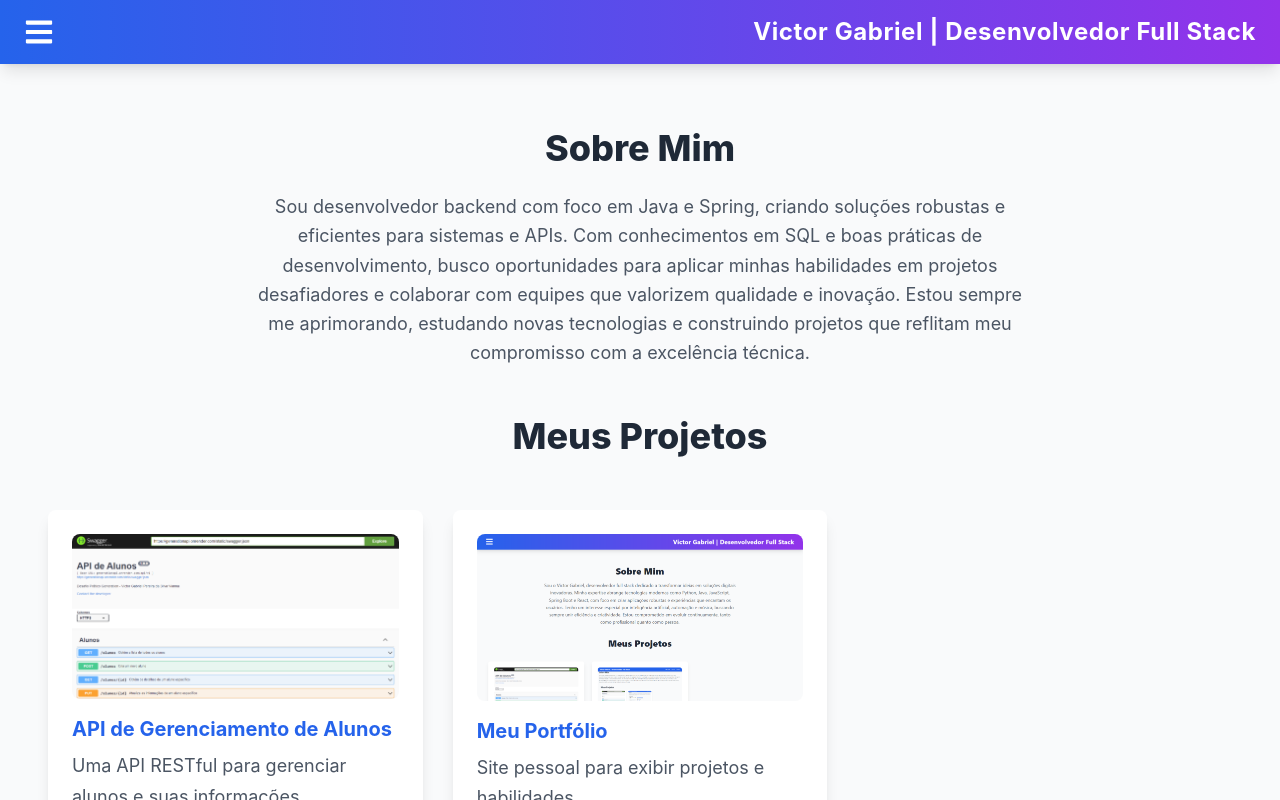
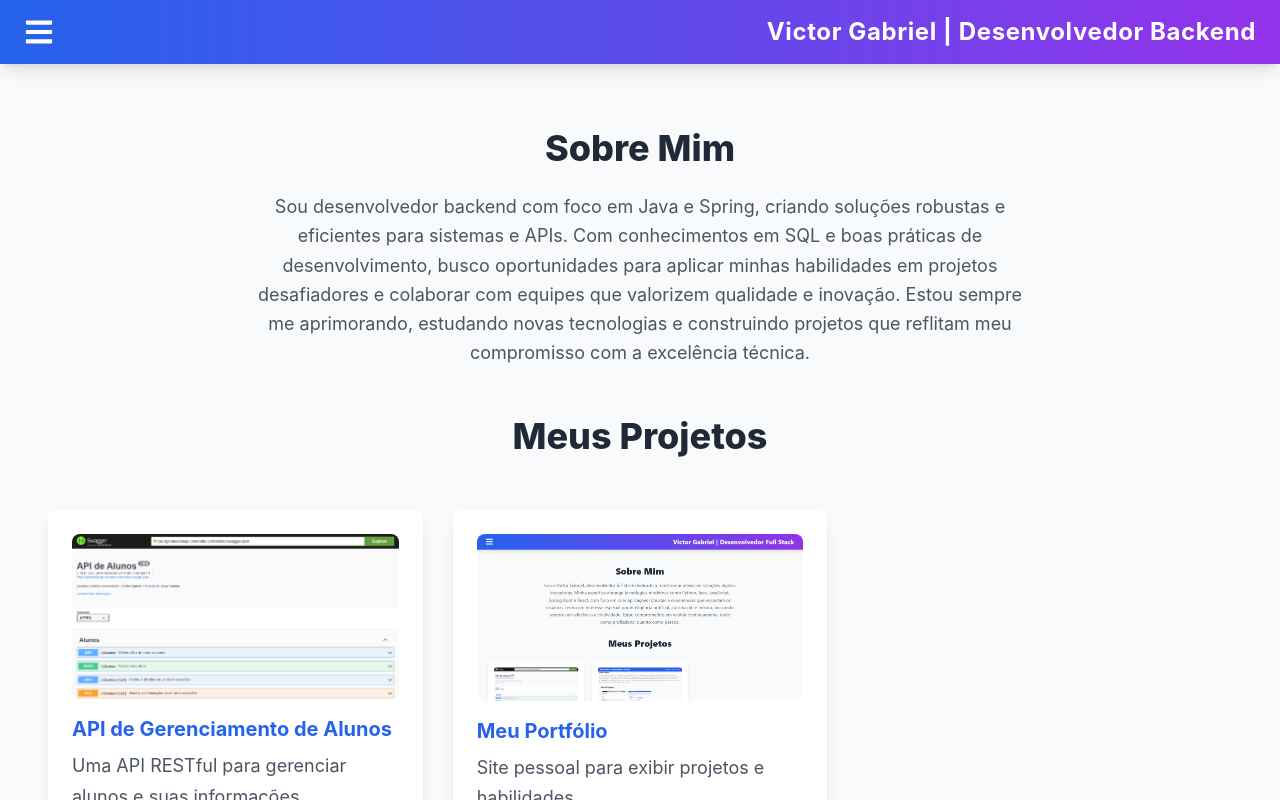
Before and after one commit to vgvianna/MyPortfolio, a React (Create React App) app: page / in a window 1280 px wide. Shown: the top 800 px of the page. Built offline with nearby package versions, Linux system fonts and the light colour scheme.

Commit message:
Update header

```diff
--- a/src/App.js
+++ b/src/App.js
@@ -31,7 +31,7 @@ function App() {
             <FaBars />
           </button>
           <h1 className="text-2xl font-bold tracking-wide">
-            Victor Gabriel | Desenvolvedor Full Stack
+            Victor Gabriel | Desenvolvedor Backend
           </h1>
         </div>
       </header>
```
